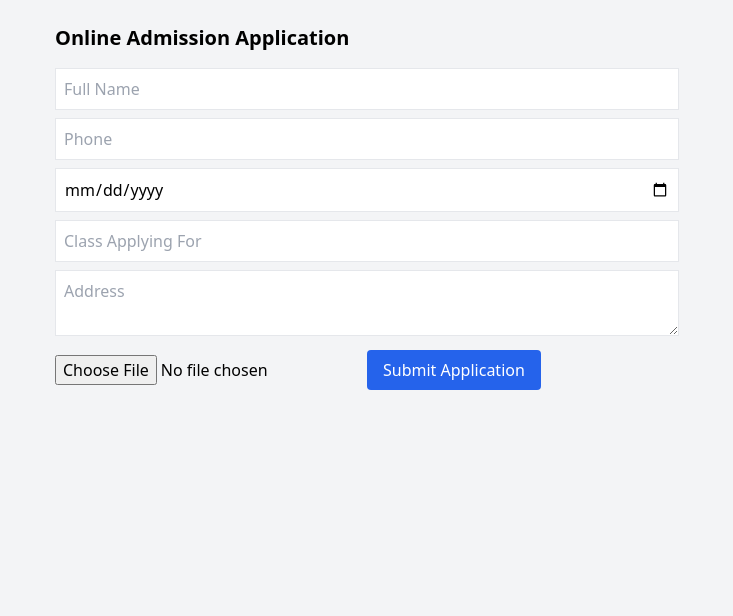
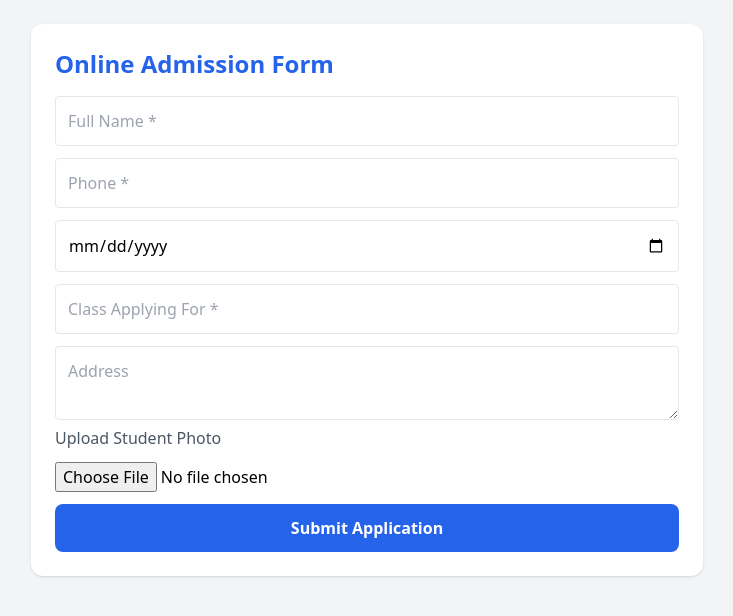
Before and after one commit to sai123474/geetham-smartconnect, a Next.js app in the folder client/: page /admissions/apply in a window 1280 px wide. Shown: the top 616 px of the page, without its empty margins (273-1006 px from the left). Built offline with nearby package versions, Linux system fonts and the light colour scheme.

Commit message:
Update page.jsx

```diff
--- a/client/app/admissions/apply/page.jsx
+++ b/client/app/admissions/apply/page.jsx
@@ -1,49 +1,114 @@
 "use client";
+
 import { useState } from "react";
 
-export default function OnlineAdmissionForm() {
+export default function AdmissionApplyPage() {
   const [form, setForm] = useState({});
   const [photo, setPhoto] = useState(null);
+  const [loading, setLoading] = useState(false);
+  const [submittedId, setSubmittedId] = useState(null);
 
-  const submit = async () => {
+  const handleSubmit = async () => {
+    if (!form.name || !form.phone || !form.classApplyingFor) {
+      alert("Please fill mandatory fields");
+      return;
+    }
+
     const data = new FormData();
-    Object.entries(form).forEach(([k, v]) => data.append(k, v));
+    Object.entries(form).forEach(([key, value]) => data.append(key, value));
     if (photo) data.append("photo", photo);
 
-    const res = await fetch(`${process.env.NEXT_PUBLIC_API_URL}/application`, {
-      method: "POST",
-      body: data,
-    });
+    try {
+      setLoading(true);
 
-    const d = await res.json();
-    alert(`Application submitted — ID: ${d.application.applicationId}`);
+      const res = await fetch(`${process.env.NEXT_PUBLIC_API_URL}/application`, {
+        method: "POST",
+        body: data
+      });
+
+      const result = await res.json();
+
+      if (!res.ok) {
+        alert(result.message || "Submission failed");
+        return;
+      }
+
+      setSubmittedId(result.application.applicationId);
+      alert(`Application submitted successfully. ID: ${result.application.applicationId}`);
+
+    } catch (error) {
+      console.log(error);
+      alert("Error submitting application");
+    } finally {
+      setLoading(false);
+    }
   };
 
   return (
-    <div className="p-6 max-w-2xl mx-auto">
-      <h1 className="text-xl font-bold mb-4">Online Admission Application</h1>
+    <div className="min-h-screen bg-gray-100 p-6">
+      <div className="max-w-2xl mx-auto bg-white p-6 rounded-xl shadow">
+        <h1 className="text-2xl font-bold text-blue-600 mb-4">
+          Online Admission Form
+        </h1>
 
-      <input className="border mb-2 p-2 w-full" placeholder="Full Name"
-        onChange={(e) => setForm({ ...form, name: e.target.value })} />
+        <div className="space-y-3">
 
-      <input className="border mb-2 p-2 w-full" placeholder="Phone"
-        onChange={(e) => setForm({ ...form, phone: e.target.value })} />
+          <input
+            type="text"
+            placeholder="Full Name *"
+            className="border p-3 rounded w-full"
+            onChange={(e) => setForm({ ...form, name: e.target.value })}
+          />
 
-      <input type="date" className="border mb-2 p-2 w-full"
-        onChange={(e) => setForm({ ...form, dob: e.target.value })} />
+          <input
+            type="text"
+            placeholder="Phone *"
+            className="border p-3 rounded w-full"
+            onChange={(e) => setForm({ ...form, phone: e.target.value })}
+          />
 
-      <input className="border mb-2 p-2 w-full" placeholder="Class Applying For"
-        onChange={(e) => setForm({ ...form, classApplyingFor: e.target.value })} />
+          <input
+            type="date"
+            className="border p-3 rounded w-full"
+            onChange={(e) => setForm({ ...form, dob: e.target.value })}
+          />
 
-      <textarea className="border mb-2 p-2 w-full" placeholder="Address"
-        onChange={(e) => setForm({ ...form, address: e.target.value })} />
+          <input
+            type="text"
+            placeholder="Class Applying For *"
+            className="border p-3 rounded w-full"
+            onChange={(e) => setForm({ ...form, classApplyingFor: e.target.value })}
+          />
 
-      <input type="file" className="mb-3"
-        onChange={(e) => setPhoto(e.target.files?.[0])} />
+          <textarea
+            placeholder="Address"
+            className="border p-3 rounded w-full"
+            onChange={(e) => setForm({ ...form, address: e.target.value })}
+          />
 
-      <button className="bg-blue-600 text-white px-4 py-2 rounded" onClick={submit}>
-        Submit Application
-      </button>
+          <label className="font-medium text-gray-600">Upload Student Photo</label>
+          <input
+            type="file"
+            accept="image/*"
+            className="w-full"
+            onChange={(e) => setPhoto(e.target.files[0])}
+          />
+
+          <button
+            onClick={handleSubmit}
+            disabled={loading}
+            className="w-full bg-blue-600 text-white py-3 rounded-lg font-semibold hover:bg-blue-700"
+          >
+            {loading ? "Submitting..." : "Submit Application"}
+          </button>
+
+          {submittedId && (
+            <p className="text-green-600 font-semibold mt-4 text-center">
+              🎉 Application submitted — ID: {submittedId}
+            </p>
+          )}
+        </div>
+      </div>
     </div>
   );
 }
```
